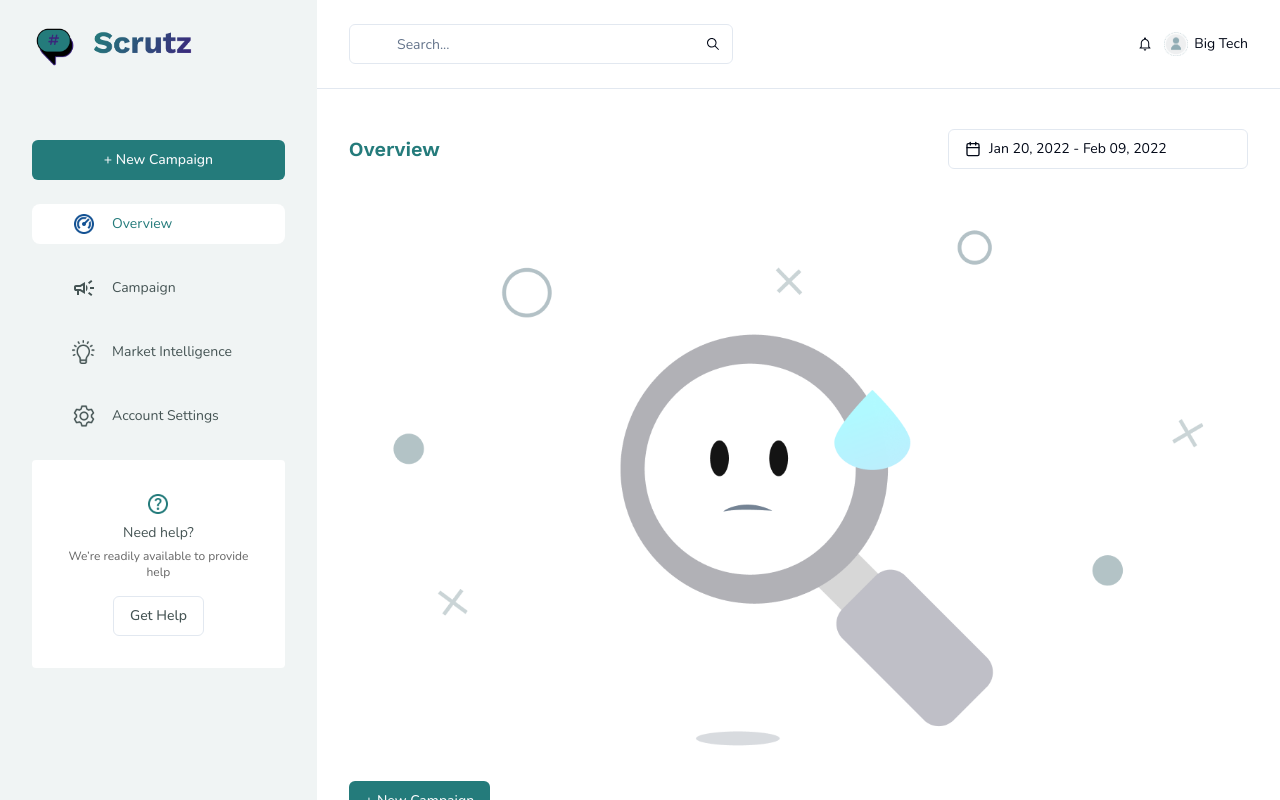
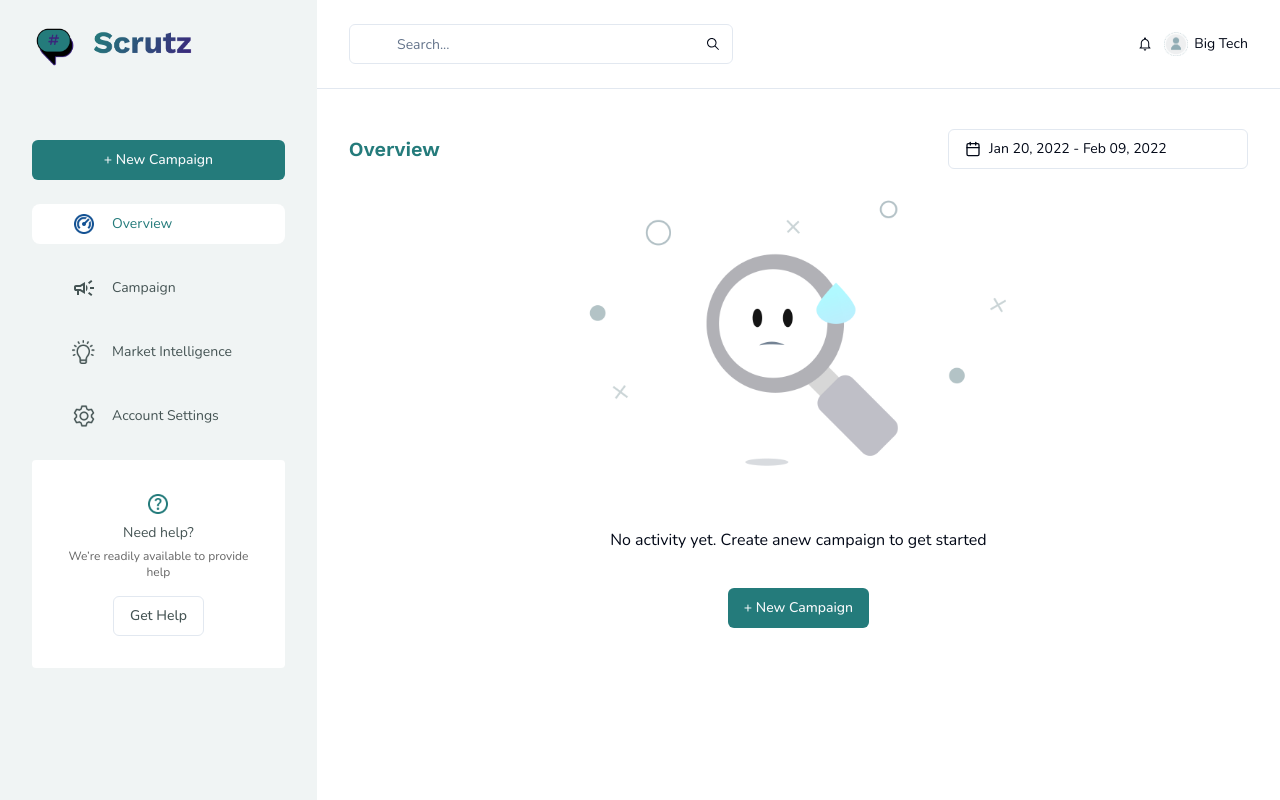
Before and after one commit to ameh-samson/Scrutz, a React (Vite) app: page / in a window 1280 px wide. Built offline with nearby package versions, Linux system fonts and the light colour scheme.

Commit message:
Update NoActivity.jsx

```diff
--- a/src/pages/custom/NoActivity.jsx
+++ b/src/pages/custom/NoActivity.jsx
@@ -3,12 +3,16 @@ import emptyImg from "../../assets/empty.png";
 
 const NoActivity = () => {
   return (
-    <div>
-      <img src={emptyImg} alt="empty" className="" />
+    <div className="flex flex-col items-center justify-center">
+      <img src={emptyImg} alt="empty" className="w-[462px]" />
 
-      <Button>
-        <span>+ New Campaign</span>
-      </Button>
+      <div className="mt-11 text-center">
+        <p>No activity yet. Create anew campaign to get started</p>
+
+        <Button className="mt-9">
+          <span>+ New Campaign</span>
+        </Button>
+      </div>
     </div>
   );
 };
```
